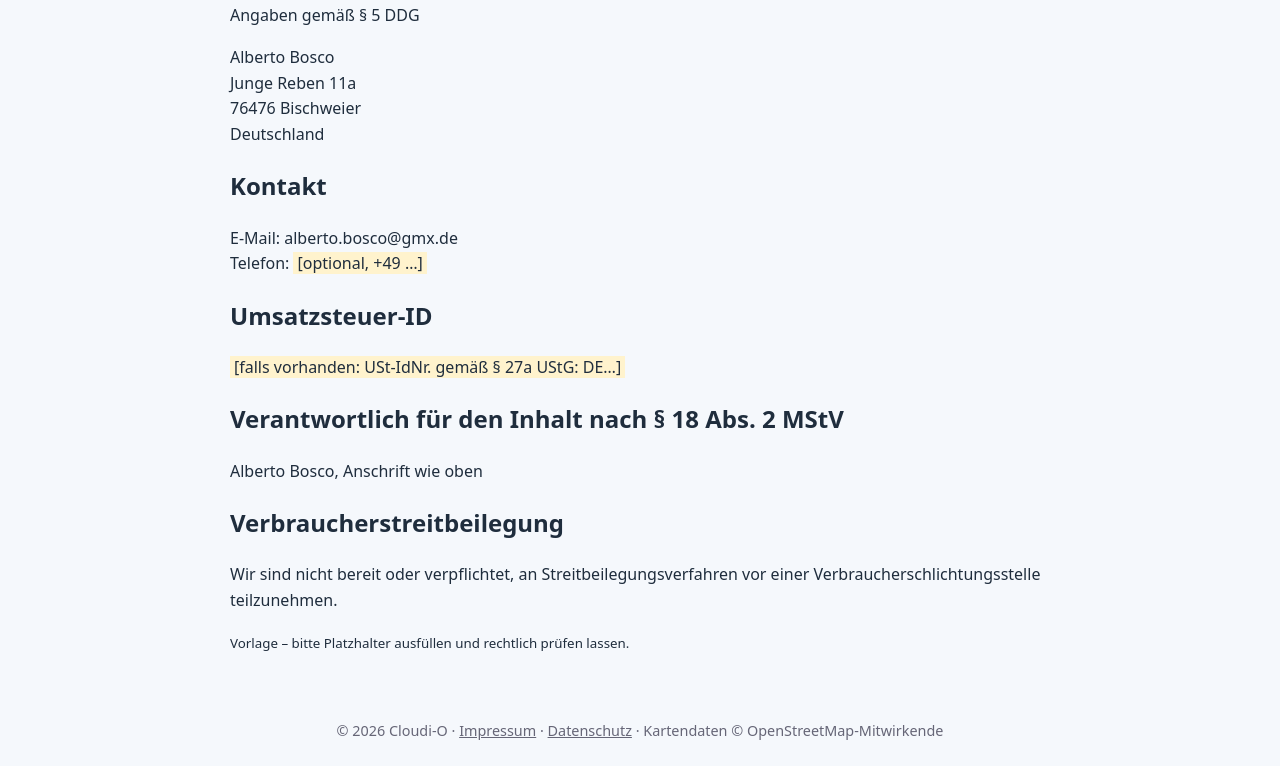
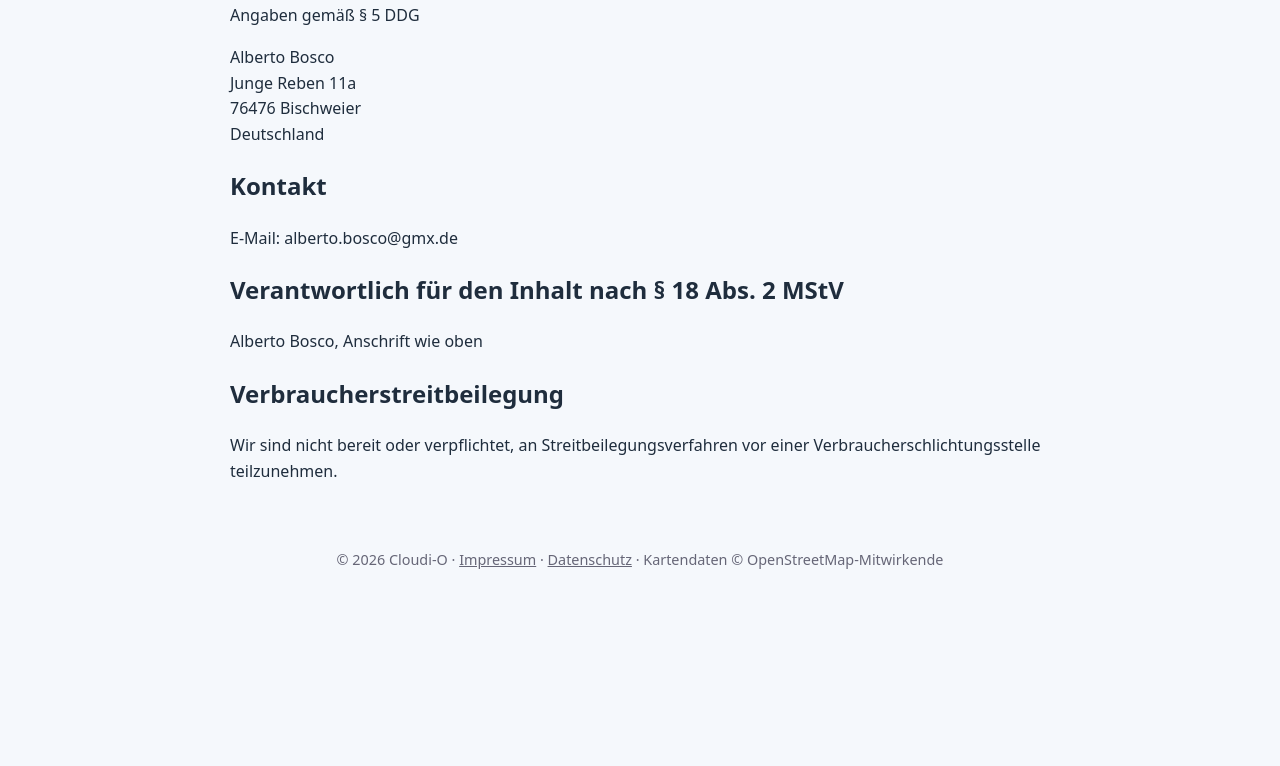
Before and after one commit to radauman-bot/cloudi-o-website, a plain HTML site: page impressum.html in a window 1280 px wide. Shown: the part 176-942 px from the top of the page. After the commit the page ends 800 px from the top, so only its background shows below. Drawn offline with Linux system fonts and the light colour scheme.

Commit message:
Platzhalter entfernt

```diff
--- a/impressum.html
+++ b/impressum.html
@@ -3,8 +3,7 @@
 <header><a class="logo" href="index.html">☁ Cloudi-O</a><a href="datenschutz.html">Datenschutz</a><a href="konto-loeschen.html">Konto löschen</a><a href="impressum.html">Impressum</a></header>
 <main><h1>Impressum</h1><p>Angaben gemäß § 5 DDG</p>
 <p>Alberto Bosco<br>Junge Reben 11a<br>76476 Bischweier<br>Deutschland</p>
-<h2>Kontakt</h2><p>E-Mail: alberto.bosco@gmx.de<br>Telefon: <span class="ph">[optional, +49 …]</span></p>
-<h2>Umsatzsteuer-ID</h2><p><span class="ph">[falls vorhanden: USt-IdNr. gemäß § 27a UStG: DE…]</span> </p>
+<h2>Kontakt</h2><p>E-Mail: alberto.bosco@gmx.de</p>
 <h2>Verantwortlich für den Inhalt nach § 18 Abs. 2 MStV</h2><p>Alberto Bosco, Anschrift wie oben</p>
 <h2>Verbraucherstreitbeilegung</h2><p>Wir sind nicht bereit oder verpflichtet, an Streitbeilegungsverfahren vor einer Verbraucherschlichtungsstelle teilzunehmen.</p>
-<p><small>Vorlage – bitte Platzhalter ausfüllen und rechtlich prüfen lassen.</small></p></main><footer>© 2026 Cloudi-O · <a href="impressum.html">Impressum</a> · <a href="datenschutz.html">Datenschutz</a> · Kartendaten © OpenStreetMap-Mitwirkende</footer></body></html>
+</main><footer>© 2026 Cloudi-O · <a href="impressum.html">Impressum</a> · <a href="datenschutz.html">Datenschutz</a> · Kartendaten © OpenStreetMap-Mitwirkende</footer></body></html>
```
Also changed, not shown: datenschutz.html (+1 -1 lines), konto-loeschen.html (+1 -1 lines).
